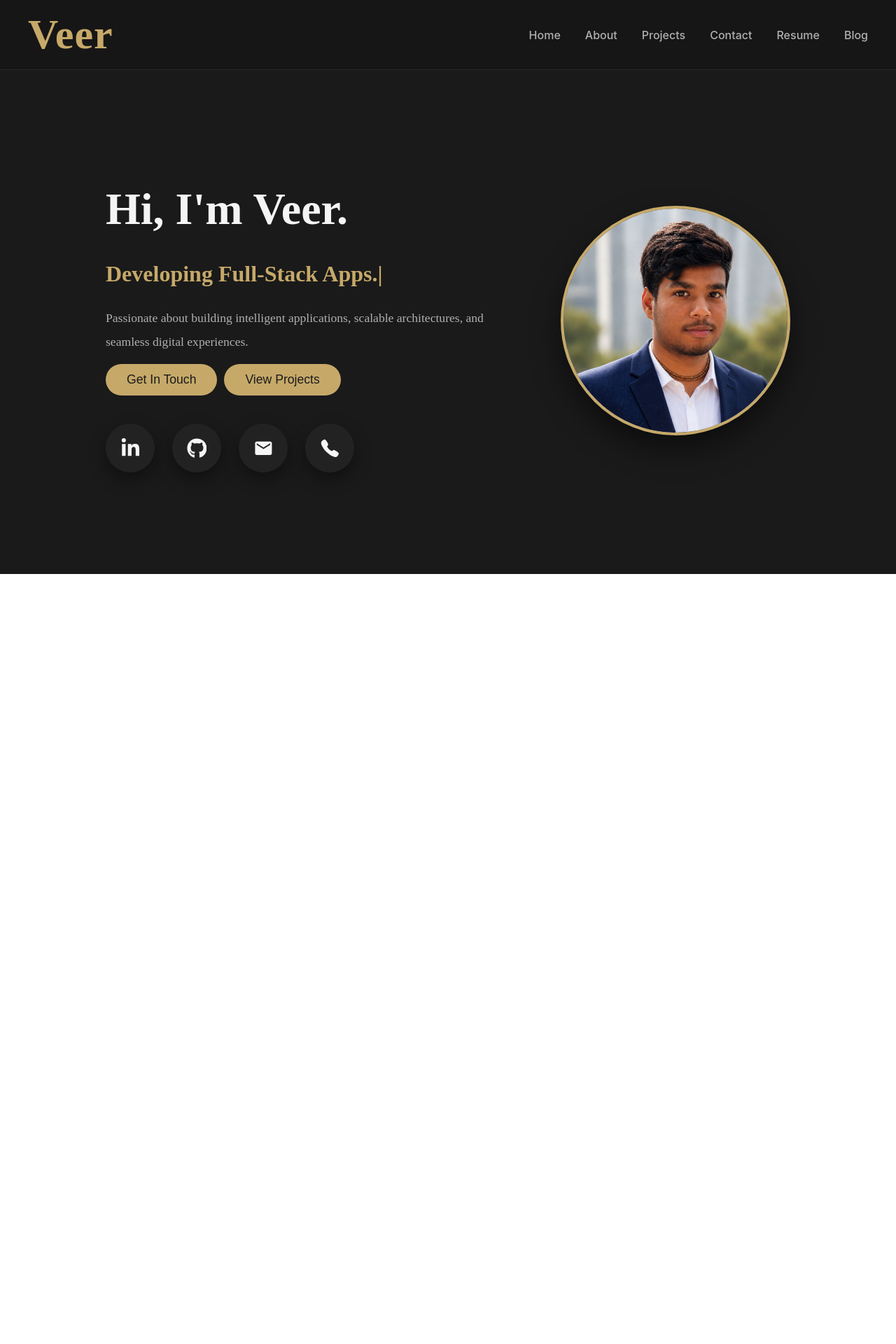
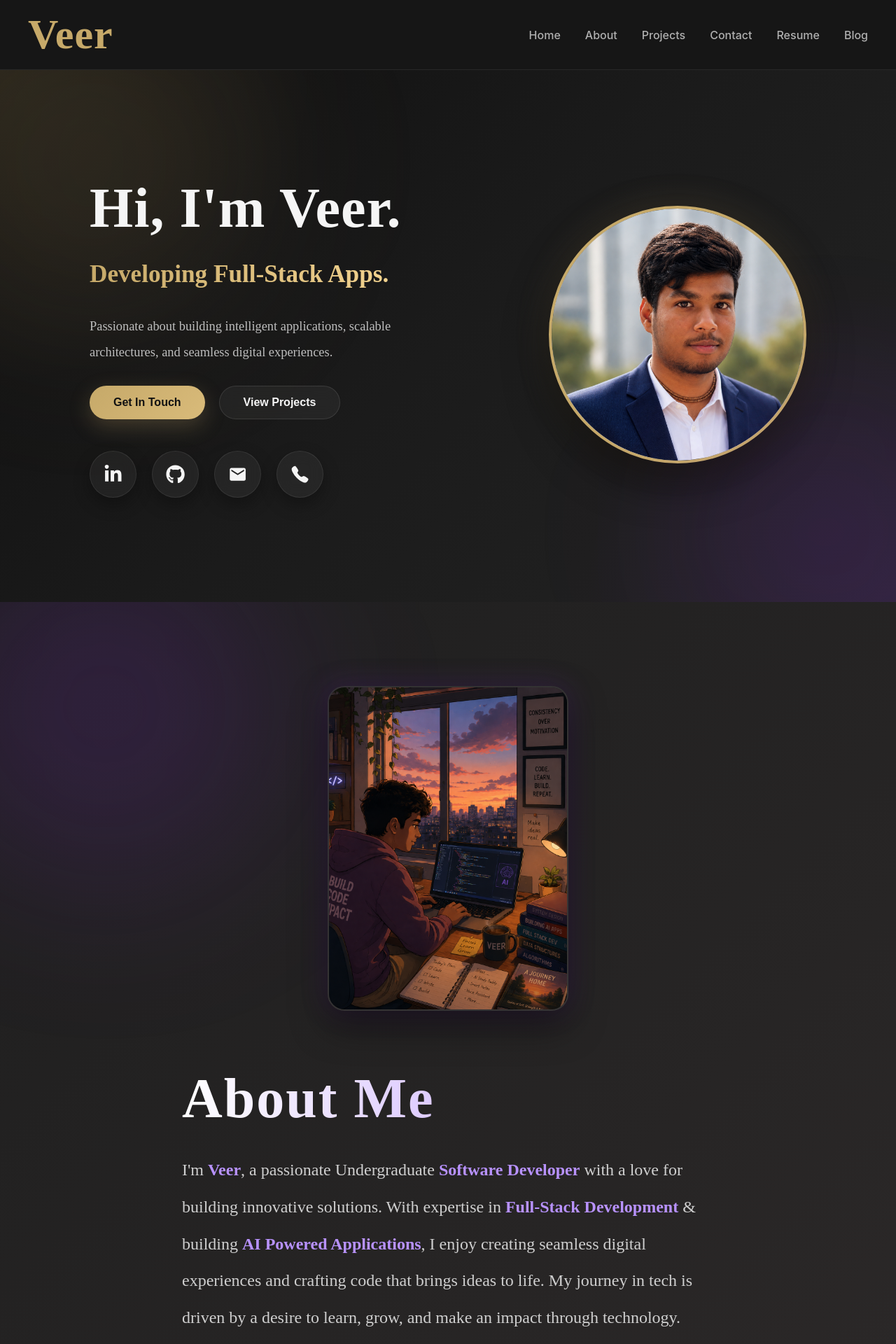
Before and after one commit to VeerGupta27/portfolio, a React app: page / in a window 1280 px wide. Shown: the top 1920 px of the page at 70% size. Before the commit the page ends 820 px from the top, so only its background shows below. Built offline with nearby package versions, Linux system fonts and the light colour scheme; the HTML template or start-up script is replaced by a standard one.

Commit message:
added styles

```diff
--- a/src/App.jsx
+++ b/src/App.jsx
@@ -1,6 +1,5 @@
 import { useState } from 'react'
-import Navbar from './components/Navbar'
-import HeroSection from './components/HeroSection'
+import HomePage from './pages/homePage'
 
 import './App.css'
 
@@ -9,8 +8,7 @@ function App() {
 
   return (
     <>
-      <Navbar />
-      <HeroSection />
+      <HomePage />
     </>
   )
 }
--- a/src/components/HeroSection.jsx
+++ b/src/components/HeroSection.jsx
@@ -4,6 +4,7 @@ import { FaLinkedinIn, FaGithub } from "react-icons/fa";
 import { MdEmail } from "react-icons/md";
 import { IoCall } from "react-icons/io5";
 import "../styles/HeroSection.css"
+import "../styles/About.css";
 
 export default function HeroSection(){
 
@@ -41,9 +42,15 @@ export default function HeroSection(){
 
 
 
-        <button className="cta-button">Get In Touch</button>
-        <button className="cta-button">View Projects</button>
+        <div className="hero-buttons">
+  <button className="cta-button primary">
+    Get In Touch
+  </button>
 
+  <button className="cta-button secondary">
+    View Projects
+  </button>
+</div>
 
   <div className="social-icons">
 
@@ -81,3 +88,43 @@ export default function HeroSection(){
     )
 
 }
+
+
+export function About() {
+  return (
+    <section className="About-section">
+
+      <img
+        src="/About.png"
+        alt="Veer"
+        className="About-image"
+      />
+
+      <div className="About-text">
+
+        <h1 className="About-title">
+          About Me
+        </h1>
+
+        <p className="content">
+          I'm <span className="highlight">Veer</span>, a passionate
+          Undergraduate <span className="highlight">
+          Software Developer
+          </span> with a love for building innovative solutions.
+
+          With expertise in <span className="highlight">
+          Full-Stack Development
+          </span> & building <span className="highlight">
+          AI Powered Applications
+          </span>, I enjoy creating seamless digital experiences
+          and crafting code that brings ideas to life.
+
+          My journey in tech is driven by a desire to learn,
+          grow, and make an impact through technology.
+        </p>
+
+      </div>
+
+    </section>
+  );
+}
--- /dev/null
+++ b/src/pages/homePage.jsx
@@ -0,0 +1,14 @@
+import HeroSection from "../components/HeroSection";
+import Navbar from "../components/Navbar";
+import { About } from "../components/HeroSection";
+
+export default function HomePage() {
+
+    return (
+        <>
+        <Navbar />
+        <HeroSection />
+        <About />
+        </>
+    )
+}
--- /dev/null
+++ b/src/styles/About.css
@@ -0,0 +1,118 @@
+.About-section {
+    min-height: 100vh;
+    background: linear-gradient(135deg, #1e1e1e, #2b2828);
+
+    display: flex;
+    align-items: center;
+    justify-content: center;
+    gap: 80px;
+
+    padding: 120px 10%;
+    flex-wrap: wrap;
+
+    position: relative;
+    overflow: hidden;
+}
+
+/* glowing background effect */
+.About-section::before {
+    content: "";
+    position: absolute;
+
+    width: 500px;
+    height: 500px;
+
+    background: rgba(138, 43, 226, 0.15);
+
+    border-radius: 50%;
+
+    top: -100px;
+    left: -100px;
+
+    filter: blur(120px);
+}
+
+.About-image {
+    width: 340px;
+    height: 460px;
+
+    object-fit: cover;
+
+    border-radius: 24px;
+
+    border: 2px solid rgba(255,255,255,0.08);
+
+    box-shadow:
+        0 20px 50px rgba(0,0,0,0.5),
+        0 0 40px rgba(138, 43, 226, 0.2);
+
+    transition: 0.4s ease;
+
+    position: relative;
+    z-index: 2;
+}
+
+.About-image:hover {
+    transform: translateY(-10px) scale(1.02);
+}
+
+.About-text {
+    max-width: 760px;
+    z-index: 2;
+}
+
+.About-title {
+    font-size: 5rem;
+    font-weight: 700;
+
+    margin-bottom: 30px;
+
+    background: linear-gradient(to right, #ffffff, #b892ff);
+
+    background-clip: text;
+    -webkit-background-clip: text;
+
+    color: transparent;
+    -webkit-text-fill-color: transparent;
+
+    letter-spacing: 2px;
+}
+
+.content {
+    font-size: 1.5rem;
+    line-height: 2.2;
+
+    color: #cfcfcf;
+
+    font-weight: 300;
+}
+
+/* highlight words */
+.highlight {
+    color: #b892ff;
+    font-weight: 600;
+}
+
+/* responsive */
+@media (max-width: 900px) {
+
+    .About-section {
+        flex-direction: column;
+        text-align: center;
+        gap: 50px;
+    }
+
+    .About-title {
+        font-size: 3.5rem;
+    }
+
+    .content {
+        font-size: 1.2rem;
+        line-height: 2;
+    }
+
+    .About-image {
+        width: 280px;
+        height: 380px;
+    }
+}
--- a/src/styles/HeroSection.css
+++ b/src/styles/HeroSection.css
@@ -1,59 +1,175 @@
 .Hero-section{
+    min-height: 65vh;
+
     display: flex;
     align-items: center;
     justify-content: center;
 
-    gap: 100px;
+    gap: 120px;
 
-    padding: 100px 80px;
+    padding: 120px 10%;
 
-    background-color: #1A1A1A;
-    height: 65vh;
+    background:
+        radial-gradient(circle at top left, rgba(198,169,105,0.12), transparent 30%),
+        radial-gradient(circle at bottom right, rgba(138,43,226,0.12), transparent 30%),
+        linear-gradient(135deg, #0f0f0f, #1b1b1b, #232323);
+
+    position: relative;
+    overflow: hidden;
 }
 
 
+/* soft glow orb */
+.Hero-section::before{
+    content: "";
+
+    position: absolute;
+
+    width: 500px;
+    height: 500px;
+
+    background: rgba(198,169,105,0.08);
+
+    border-radius: 50%;
+
+    top: -120px;
+    left: -120px;
+
+    filter: blur(120px);
+}
+
+/* second glow */
+.Hero-section::after{
+    content: "";
+
+    position: absolute;
+
+    width: 400px;
+    height: 400px;
+
+    background: rgba(138,43,226,0.08);
+
+    border-radius: 50%;
+
+    bottom: -100px;
+    right: -100px;
+
+    filter: blur(120px);
+}
+
 .Hero-right{
-    max-width: 550px;
+    max-width: 620px;
 
     text-align: left;
 
-    line-height: 1.7;
+    line-height: 1.8;
+
+    z-index: 2;
 }
 
+.Hero-title{
+    font-size: 5rem;
 
-.Hero-title{
-    font-size: 4rem;
-    color: #F5F5F5;
+    color: #f5f5f5;
 
-    margin-bottom: 10px;
+    margin-bottom: 15px;
+
+    font-weight: 700;
+
+    letter-spacing: 1px;
+
+    line-height: 1.2;
 }
 
+.Hero-subtitle{
+    font-size: 2.2rem;
 
-.Hero-subtitle{
-    font-size: 2rem;
+    margin-bottom: 25px;
 
-    color: #C6A969;
-
-    margin-bottom: 20px;
+    font-weight: 600;
 }
 
 .changing-text{
-    color: #C6A969;
+    background: linear-gradient(to right, #C6A969, #f3d38f);
+
+    background-clip: text;
+-webkit-background-clip: text;
+
+color: transparent;
+-webkit-text-fill-color: transparent;
 }
 
+.Hero-description{
+    font-size: 1.15rem;
 
-.Hero-description{
-    font-size: 1.1rem;
+    color: #bdbdbd;
 
-    color: #B0B0B0;
+    line-height: 2;
 
-    line-height: 1.9;
+    margin-bottom: 25px;
+
+    max-width: 90%;
 }
 
+/* buttons wrapper */
+.hero-buttons{
+    display: flex;
+    gap: 20px;
+    margin-top: 30px;
+}
 
+.cta-button{
+    padding: 14px 34px;
+
+    border-radius: 40px;
+
+    font-size: 1rem;
+
+    font-weight: 600;
+
+    cursor: pointer;
+
+    transition: all 0.35s ease;
+
+    border: none;
+}
+
+/* primary button */
+.cta-button.primary{
+    background: linear-gradient(135deg, #C6A969, #d9bb7a);
+
+    color: #111;
+
+    box-shadow: 0 10px 30px rgba(198,169,105,0.25);
+}
+
+.cta-button.primary:hover{
+    transform: translateY(-5px);
+
+    box-shadow: 0 20px 40px rgba(198,169,105,0.35);
+}
+
+/* secondary button */
+.cta-button.secondary{
+    background: rgba(255,255,255,0.05);
+
+    backdrop-filter: blur(10px);
+
+    color: #f5f5f5;
+
+    border: 1px solid rgba(255,255,255,0.1);
+}
+
+.cta-button.secondary:hover{
+    background: rgba(255,255,255,0.1);
+
+    transform: translateY(-5px);
+}
+
+/* profile image */
 .Hero-image{
-    width: 320px;
-    height: 320px;
+    width: 360px;
+    height: 360px;
 
     border-radius: 50%;
 
@@ -61,75 +177,98 @@
 
     border: 4px solid #C6A969;
 
-    box-shadow: 0 20px 40px rgba(0,0,0,0.5);
+    box-shadow:
+        0 25px 60px rgba(0,0,0,0.6),
+        0 0 50px rgba(198,169,105,0.18);
 
-    transition: transform 0.3s ease;
+    transition: all 0.4s ease;
+
+    z-index: 2;
 }
 
-
 .Hero-image:hover{
-    transform: scale(1.03);
+    transform: scale(1.04) rotate(1deg);
 }
 
-.cta-button{
-    padding: 12px 30px;
-    margin : 15px 10px 0 0;
-    background-color: #C6A969;
-
-    color: #1A1A1A;
-
-    font-size: 1.1rem;
-
-    border: none;
-    border-radius: 30px;
-
-    cursor: pointer;
-
-    transition: background-color 0.3s ease;
-}
-
-.cta-button:hover{
-    background-color: #A57C4B;
-    transform:scale(1.05);
-}
-
+/* icons */
 .social-icons{
     display: flex;
 
-    gap: 25px;
+    gap: 22px;
 
-    margin-top: 40px;
+    margin-top: 45px;
 }
 
-
 .social-icons a{
-    width: 70px;
-    height: 70px;
+    width: 65px;
+    height: 65px;
 
     border-radius: 50%;
 
-    background-color: #222222;
+    background: rgba(255,255,255,0.05);
+
+    backdrop-filter: blur(10px);
+
+    border: 1px solid rgba(255,255,255,0.08);
 
     display: flex;
     justify-content: center;
     align-items: center;
 
-    color: #F5F5F5;
+    color: #f5f5f5;
 
-    font-size: 1.8rem;
+    font-size: 1.7rem;
 
     text-decoration: none;
 
-    box-shadow: 0 10px 25px rgba(0,0,0,0.4);
+    transition: all 0.35s ease;
 
-    transition: all 0.3s ease;
+    box-shadow: 0 10px 25px rgba(0,0,0,0.3);
 }
 
-
 .social-icons a:hover{
-    transform: translateY(-5px);
+    transform: translateY(-8px);
 
     color: #C6A969;
 
-    box-shadow: 0 15px 35px rgba(0,0,0,0.5);
+    box-shadow:
+        0 15px 35px rgba(0,0,0,0.4),
+        0 0 25px rgba(198,169,105,0.2);
 }
+
+/* responsive */
+@media (max-width: 1000px){
+
+    .Hero-section{
+        flex-direction: column-reverse;
+
+        text-align: center;
+
+        gap: 70px;
+    }
+
+    .Hero-right{
+        text-align: center;
+    }
+
+    .Hero-description{
+        max-width: 100%;
+    }
+
+    .hero-buttons{
+        justify-content: center;
+    }
+
+    .social-icons{
+        justify-content: center;
+    }
+
+    .Hero-title{
+        font-size: 4rem;
+    }
+
+    .Hero-image{
+        width: 300px;
+        height: 300px;
+    }
+}
```
Also changed, not shown: src/pages/about.jsx (deleted, +0 -20 lines), public/About.png (added), src/pages/projects.jsx (deleted), src/pages/skills.jsx (deleted).
